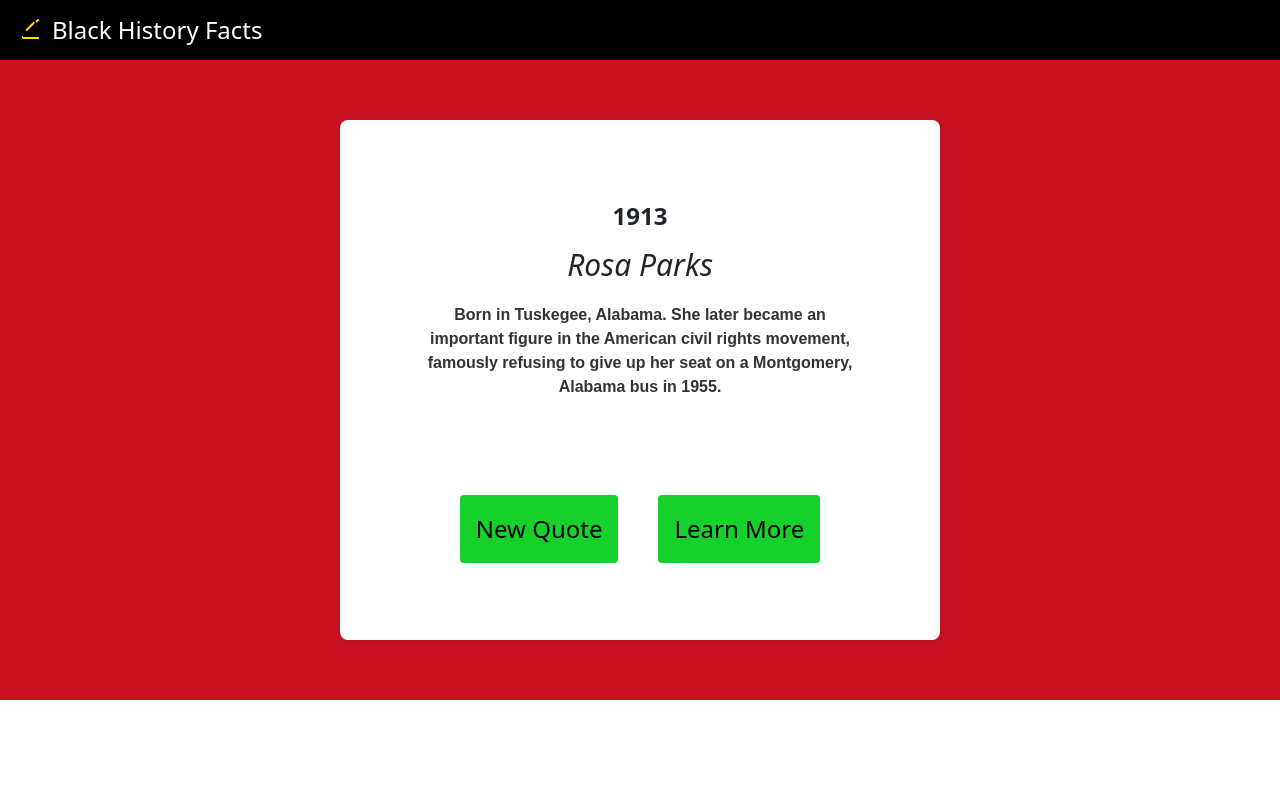
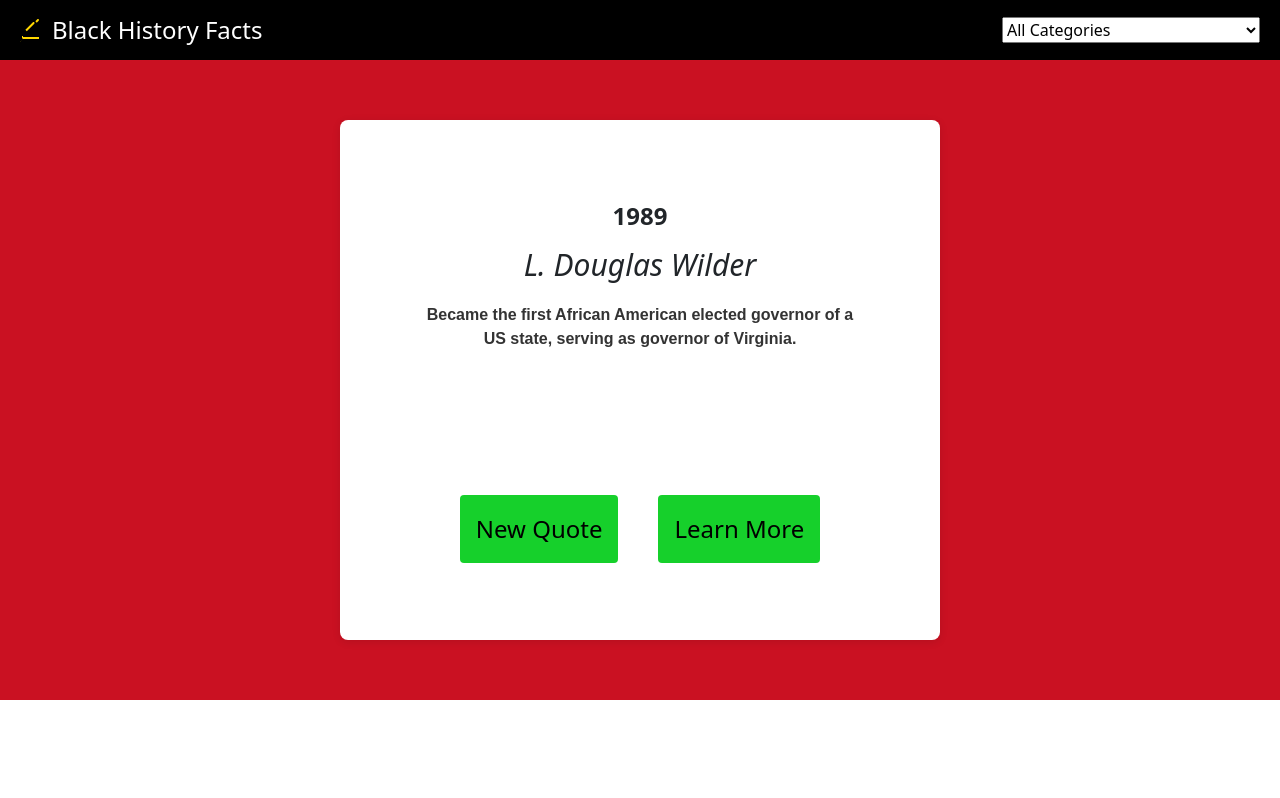
Before and after one commit to asiakay/history-fact-app, a React (Create React App) app: page / in a window 1280 px wide. Shown: the top 798 px of the page. Built offline with nearby package versions, Linux system fonts and the light colour scheme.

Commit message:
added functionality to display fact by category

```diff
--- a/src/App.js
+++ b/src/App.js
@@ -1,12 +1,12 @@
-import React from 'react';
+import React, { useState } from 'react';
 import GlobalStyle from "./GlobalStyle";
 import Background from "./components/Background";
-import QuoteDisplay from './components/QuoteDisplay';
+import QuoteDisplay from '../src/components/QuoteDisplay';
 //import './style.css'
 import Header from './components/Header';
 import Footer from './components/Footer';
 import styled from 'styled-components';
-
+import quotes from '../src/data/quotes.json';
 
 
 const AppMain = styled.main`
@@ -20,13 +20,32 @@ display: flex;
 `;
 
 function App() {
+      /* Add state variables to store the selected category and filtered quotes: */
+      const [selectedCategory, setSelectedCategory] = useState('');
+      const categories = Array.from(new Set(quotes.map((quote) => quote.category)));
+
+      const handleCategoryChange = (event) => {
+        const value = event.target.value;
+        setSelectedCategory(value === '' ? 'all' : value);
+      };
+
+       const filteredQuotes = selectedCategory
+      ? quotes.filter((quote) => quote.category === selectedCategory)
+      : quotes;
+
   return (
     <>
     <GlobalStyle />
     <div className="App">
-      <Header/>
+      <Header
+      categories={categories}
+      selectedCategory={selectedCategory}
+      handleCategoryChange={handleCategoryChange}/>
       <AppMain>
-        <QuoteDisplay />
+      <QuoteDisplay
+      selectedCategory={selectedCategory}
+      quotes={quotes} />
+
       </AppMain>
      <Background/>
 
--- a/src/components/Header.js
+++ b/src/components/Header.js
@@ -28,7 +28,7 @@ const StyledHeader = styled.header`
 `;
 
 
-function Header() {
+function Header({ categories, selectedCategory, handleCategoryChange }) {
   return (
     <StyledHeader>
         <Title>
@@ -37,6 +37,14 @@ function Header() {
   <path d="M14.293,5.707l-7.485,7.485l-1.414-1.414l7.485-7.485c0.391-0.391,1.023-0.391,1.414,0l0,0C14.684,4.684,14.684,5.316,14.293,5.707z"/>
   <path d="M3.008,20.975L0,24l2.025-2.025c0.096-0.096,0.204-0.182,0.318-0.255C2.438,21.486,2.721,21,3.268,21H19v-2H3.109C3.057,18.875,3.022,18.75,3,18.623V18H2v2C2,20.202,2.798,20.986,3.008,20.975z"/>
 </svg> Black History Facts</Title>
+<select value={selectedCategory} onChange={handleCategoryChange}>
+        <option value="">All Categories</option>
+        {categories.map((category) => (
+          <option key={category} value={category}>
+            {category}
+          </option>
+        ))}
+      </select>
 </StyledHeader>
   );
 }
--- a/src/components/QuoteDisplay.js
+++ b/src/components/QuoteDisplay.js
@@ -1,8 +1,6 @@
-import React, { useState, useEffect } from 'react';
-import quotes from '../data/quotes.json';
+import React, { useState, useEffect, useCallback } from 'react';
+//import quotes from '../data/quotes.json';
 import styled from 'styled-components';
-
-
 
 const QuoteDisplayContainer = styled.div`
 display: flex;
@@ -23,8 +21,7 @@ background-color: #ffffff;
 
 const QuoteText = styled.p`
 font-family: Arial, sans-serif;
-
-font-size: 1 rem;
+font-size: 1rem;
 font-weight: bold;
 margin-bottom: 1rem;
 color: #333;
@@ -32,7 +29,6 @@ font-size: 1 rem;
 max-width: 80%;
 height: 20vh;
 `;
-
 
 const QuoteYear = styled.p`
   font-size: 24px;
@@ -44,9 +40,7 @@ const QuotePerson = styled.p`
   font-size: 30px;
   margin-bottom: 16px;
   font-style: italic;
-
 `;
-
 
 const ButtonContainer = styled.div`
   display: flex;
@@ -64,7 +58,6 @@ const Button = styled.button`
   cursor: pointer;
   font-size: 1.5rem;
   padding: 1rem;
-  cursor: pointer;
   transition: background-color 0.3s ease;
 
   &:hover {
@@ -80,19 +73,29 @@ const Button = styled.button`
   }
 `;
 
-function QuoteDisplay() {
+function QuoteDisplay({selectedCategory, quotes}) {
+
   const [quote, setQuote] = useState('');
 
+  const getRandomQuote = useCallback(() => {
+        // Filter quotes by category if a category is selected
+        const filteredQuotes = selectedCategory
+        ? quotes.filter((quote) => quote.category === selectedCategory)
+        : quotes;
 
-  const getRandomQuote = () => {
-    const randomIndex = Math.floor(Math.random() * quotes.length);
-    const randomQuote = quotes[randomIndex];
+if (!filteredQuotes || filteredQuotes.length === 0) {
+      console.error('No quotes data available');
+      return;
+    }
+
+    const randomIndex = Math.floor(Math.random() * filteredQuotes.length);
+    const randomQuote = filteredQuotes[randomIndex];
     setQuote(`${randomQuote.year} - ${randomQuote.person} - ${randomQuote.description} - ${randomQuote.source}`);
-  };
+  }, [selectedCategory, quotes]);
 
   useEffect(() => {
     getRandomQuote();
-  }, []);
+  }, [getRandomQuote]);
 
   if (typeof quote !== 'string') {
     return null;
@@ -100,21 +103,16 @@ function QuoteDisplay() {
 
   const [year, person, description, source] = quote.split(' - ');
 
-
   return (
-
-
    <QuoteDisplayContainer>
       <QuoteYear>{year}</QuoteYear>
       <QuotePerson>{person}</QuotePerson>
-      <QuoteText> {description}</QuoteText>
+      <QuoteText>{description}</QuoteText>
       <ButtonContainer>
-
       <Button onClick={getRandomQuote}>New Quote</Button><br/>
       <Button onClick={() => window.open(source, '_blank')}>Learn More</Button>
       </ButtonContainer>
     </QuoteDisplayContainer>
-
   );
 }
 
```
Lines whose indentation alone changed are shown as unchanged.
